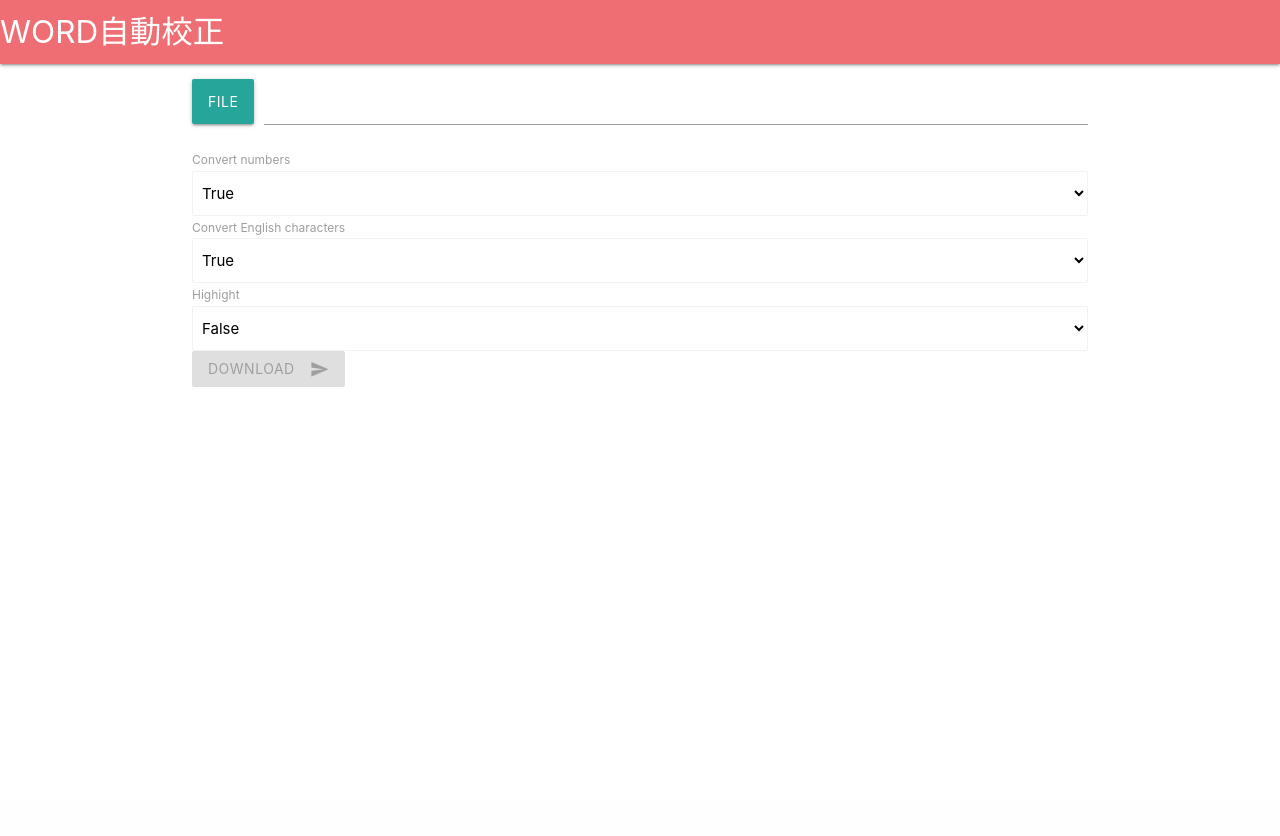
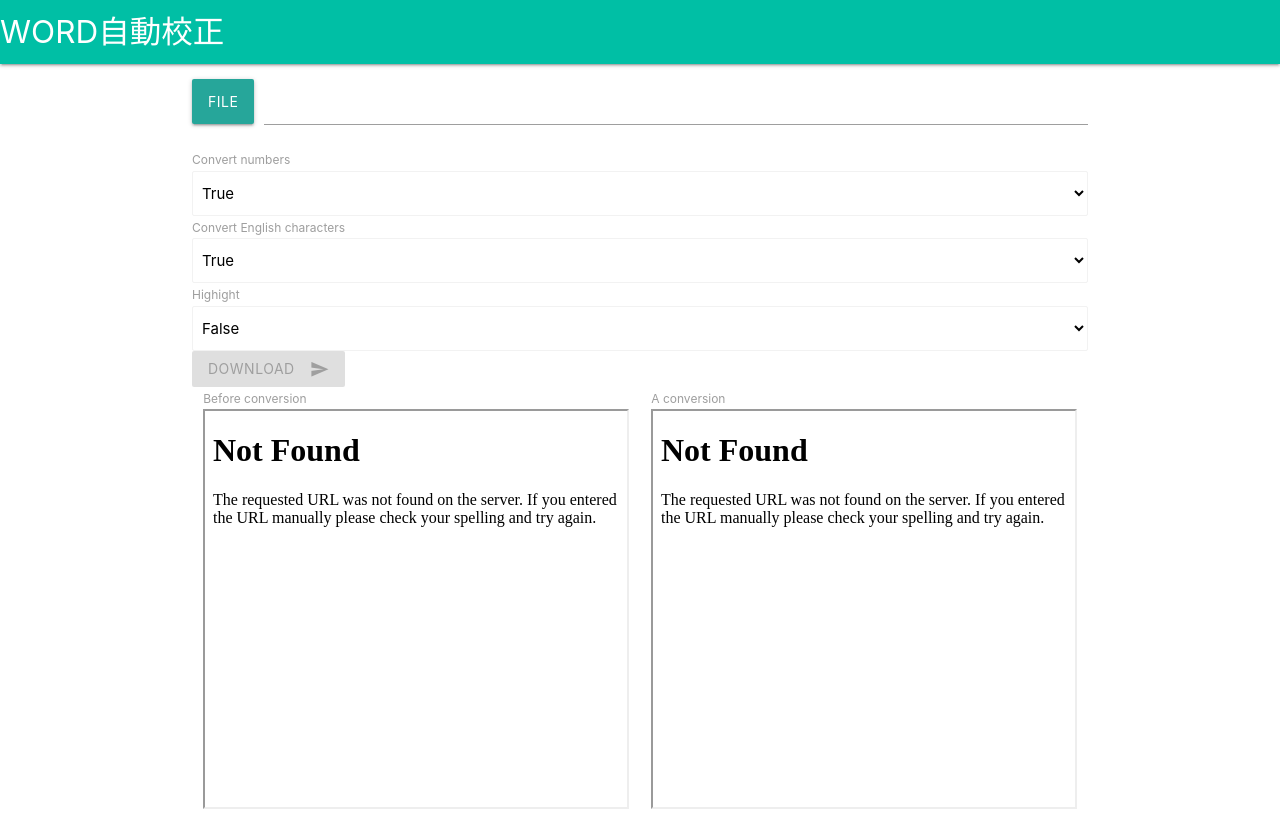
Before and after one commit to Daisuke0209/word-conversion, a Flask app: page / in a window 1280 px wide. Before the commit the page ends 387 px from the top, so only its background shows below. Run offline with Flask 2, Linux system fonts and the light colour scheme.

Commit message:
modify index.html

```diff
--- a/app/templates/index.html
+++ b/app/templates/index.html
@@ -3,6 +3,7 @@
 <head>
     <meta charset="UTF-8">
     <title>{{ title }}</title>
+    <link rel="stylesheet" href="{{ url_for('static', filename='css/common.css') }}">
     <!-- Materialize -->
     <!--Import Google Icon Font-->
     <link href="https://fonts.googleapis.com/icon?family=Material+Icons" rel="stylesheet">
@@ -14,7 +15,7 @@
 </head>
 <body>
     <header　class="light-blue darken-1">
-        <nav>
+        <nav class="teal accent-4">
             <div class="nav-wrapper">
               <a href="" class="brand-logo">WORD自動校正</a>
               <ul id="nav-mobile" class="right hide-on-med-and-down">
@@ -61,6 +62,18 @@
             </div>
         </div>
     </div>
+    <div class="container">
+        <div class="row">
+            <div class="col s6">
+                <label>Before conversion</label>
+                <iframe id="serviceFrameSend" src="static/test.html" width="100%" height="400"></iframe>
+            </div>
+            <div class="col s6">
+                <label>A conversion</label>
+                <iframe id="serviceFrameSend" src="static/test.html" width="100%" height="400"></iframe>
+            </div>
+        </div>
+    </div>
 
     <script>
     function clickBtn2(){
--- a/pyproject.toml
+++ b/pyproject.toml
@@ -10,6 +10,8 @@
 pandas = "^1.2.3"
 pytest = "^6.2.3"
 Flask = "^1.1.2"
+mammoth = "^1.4.15"
+beautifulsoup4 = "^4.9.3"
 
 [tool.poetry.dev-dependencies]
 
```
Also changed, not shown: app/static/css/common.css (added), 1 other file.
